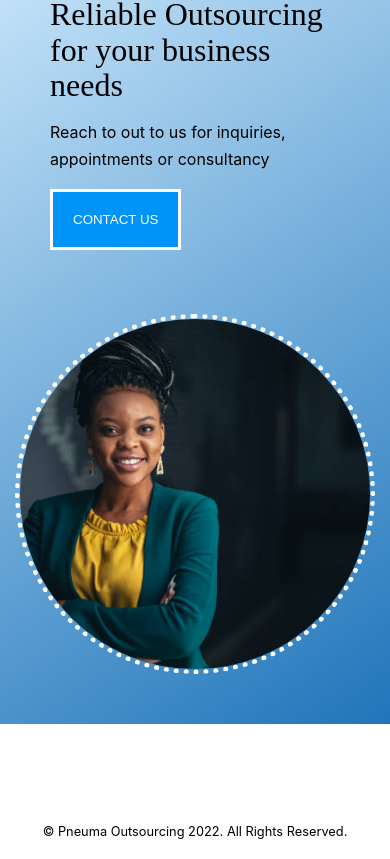
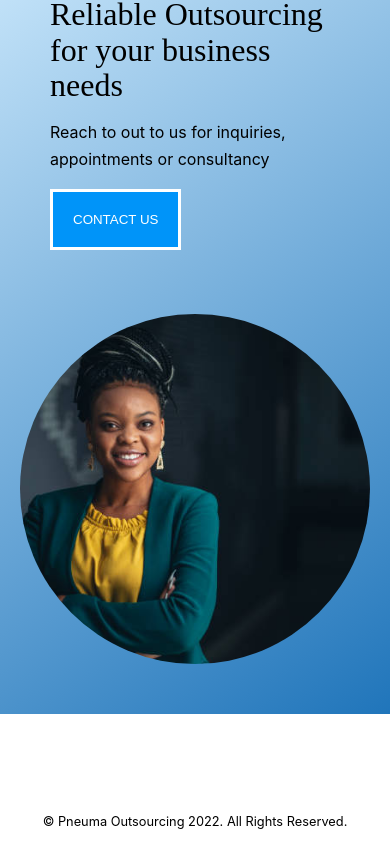
Before and after one commit to kingdanie/pneuma, a Next.js app: page / in a window 390 px wide. Shown: the part 5885-6744 px from the top of the page. Built offline with nearby package versions, Linux system fonts and the light colour scheme.

Commit message:
remove contact card image border on mobile

```diff
--- a/styles/globals.css
+++ b/styles/globals.css
@@ -713,7 +713,9 @@ a {
 
 @media only screen and (max-width:800px) {
 
-
+  .image-container{
+    border: none;
+  }
 }
 
 @media only screen and (max-width:600px) {
```
